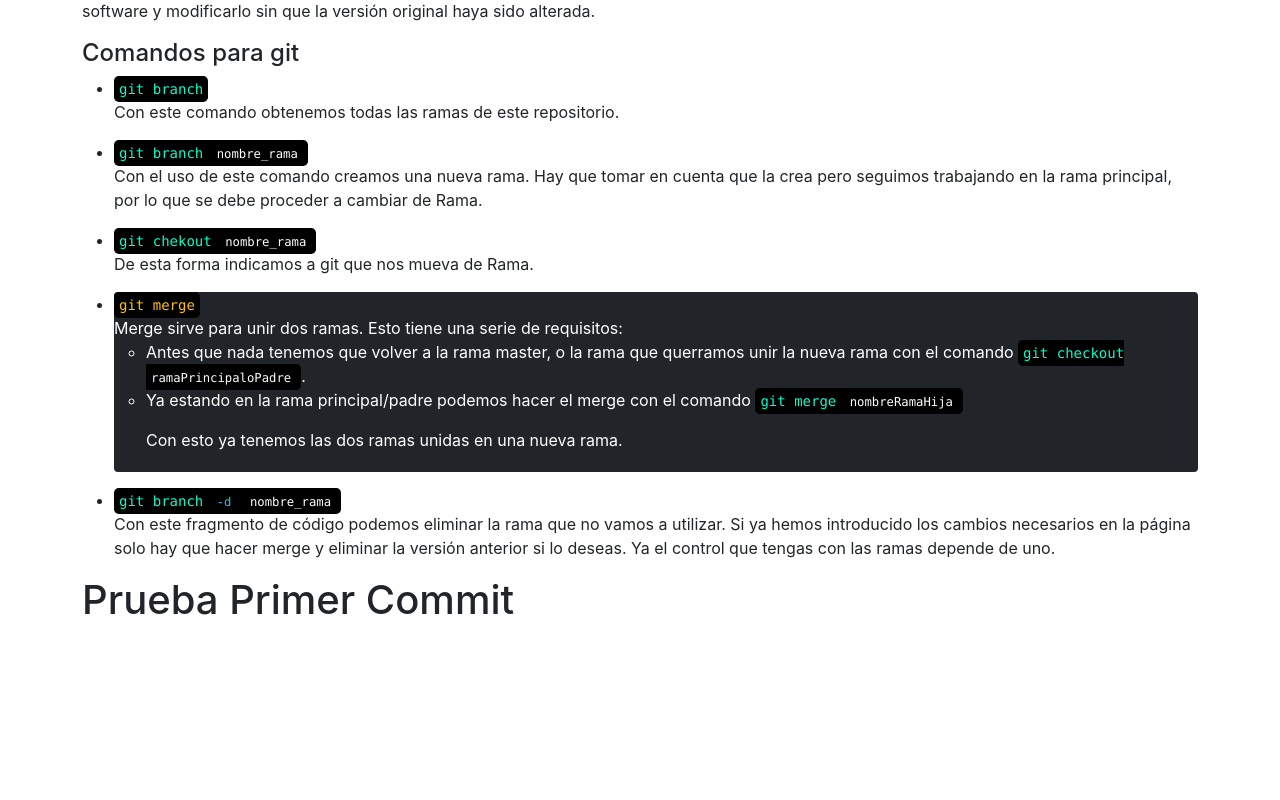
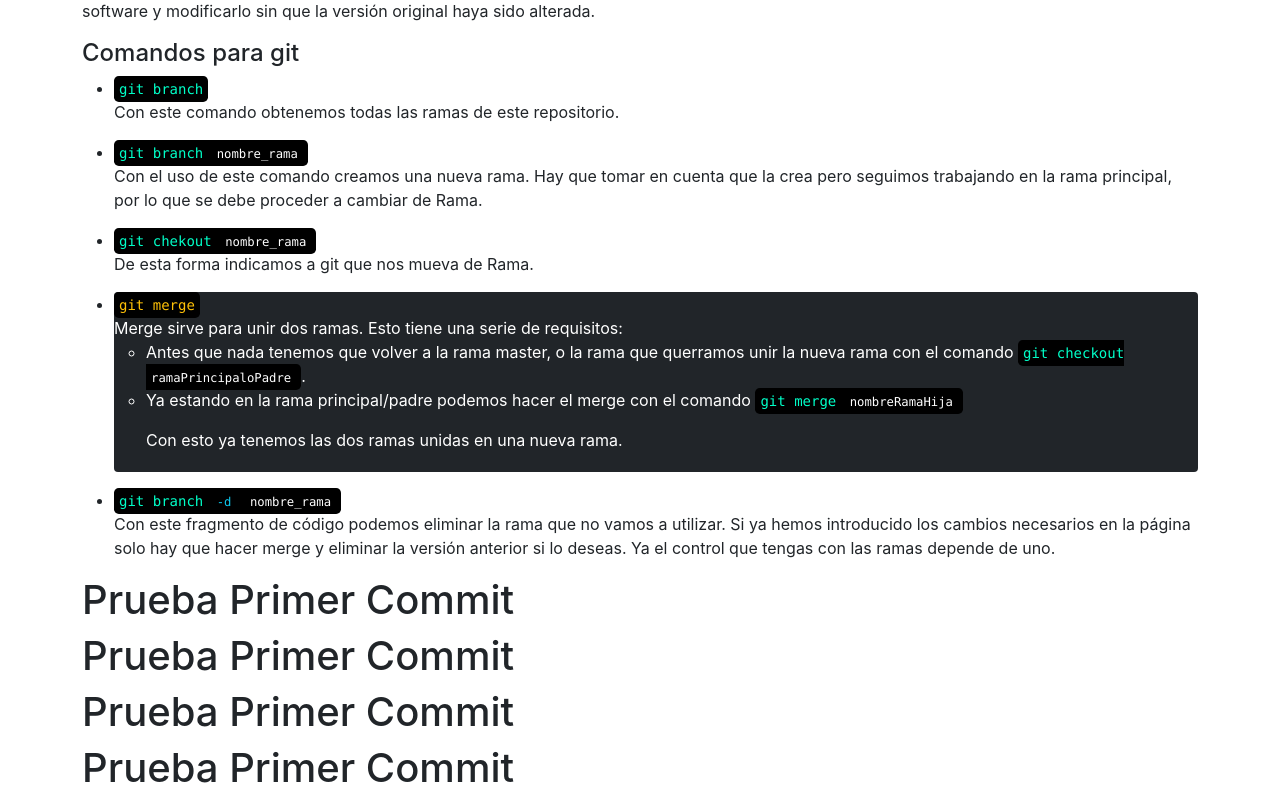
Before and after one commit to sberrus/git-react, a React (Create React App) app: page / in a window 1280 px wide. Shown: the part 1335-2135 px from the top of the page. Before the commit the page ends 1967 px from the top, so only its background shows below. Built offline with nearby package versions, Linux system fonts and the light colour scheme.

Commit message:
Conflicto de versiones

```diff
--- a/src/components/Body.jsx
+++ b/src/components/Body.jsx
@@ -209,6 +209,9 @@ function Body() {
           </ul>
 
           <h1>Prueba Primer Commit</h1>
+          <h1>Prueba Primer Commit</h1>
+          <h1>Prueba Primer Commit</h1>
+          <h1>Prueba Primer Commit</h1>
         </div>
       </div>
     </div>
```
